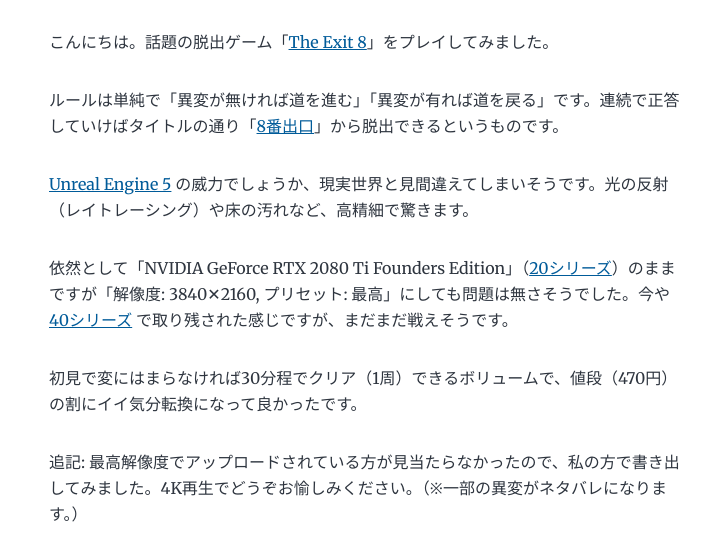
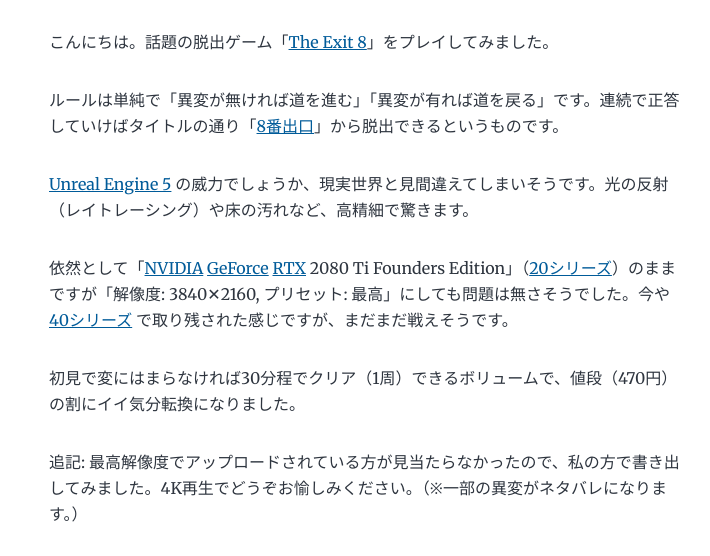
Before and after one commit to ghsable/sunatter, a Gatsby site: page /20231209/ in a window 1280 px wide. Shown: the part 211-767 px from the top of the page, without its empty margins (275-985 px from the left). Built offline with nearby package versions, Linux system fonts and the light colour scheme; Gatsby itself is replaced by a stand-in of ours.

Commit message:
update 20231209

```diff
--- a/content/blog/20231209/index.md
+++ b/content/blog/20231209/index.md
@@ -8,9 +8,9 @@
 
 [Unreal Engine 5](https://www.unrealengine.com/ja/unreal-engine-5) の威力でしょうか、現実世界と見間違えてしまいそうです。光の反射（レイトレーシング）や床の汚れなど、高精細で驚きます。
 
-依然として「NVIDIA GeForce RTX 2080 Ti Founders Edition」（[20シリーズ](https://www.nvidia.com/ja-jp/geforce/20-series/)）のままですが「解像度: 3840✕2160, プリセット: 最高」にしても問題は無さそうでした。今や [40シリーズ](https://www.nvidia.com/ja-jp/geforce/graphics-cards/40-series/) で取り残された感じですが、まだまだ戦えそうです。
+依然として「[NVIDIA](https://www.nvidia.com/) [GeForce](https://www.nvidia.com/ja-jp/geforce/) [RTX](https://www.nvidia.com/ja-jp/geforce/rtx/) 2080 Ti Founders Edition」（[20シリーズ](https://www.nvidia.com/ja-jp/geforce/20-series/)）のままですが「解像度: 3840✕2160, プリセット: 最高」にしても問題は無さそうでした。今や [40シリーズ](https://www.nvidia.com/ja-jp/geforce/graphics-cards/40-series/) で取り残された感じですが、まだまだ戦えそうです。
 
-初見で変にはまらなければ30分程でクリア（1周）できるボリュームで、値段（470円）の割にイイ気分転換になって良かったです。
+初見で変にはまらなければ30分程でクリア（1周）できるボリュームで、値段（470円）の割にイイ気分転換になりました。
 
 追記: 最高解像度でアップロードされている方が見当たらなかったので、私の方で書き出してみました。4K再生でどうぞお愉しみください。（※一部の異変がネタバレになります。）
 - [失敗ルート](https://www.youtube.com/watch?v=rOrb7tpidk4)
```
